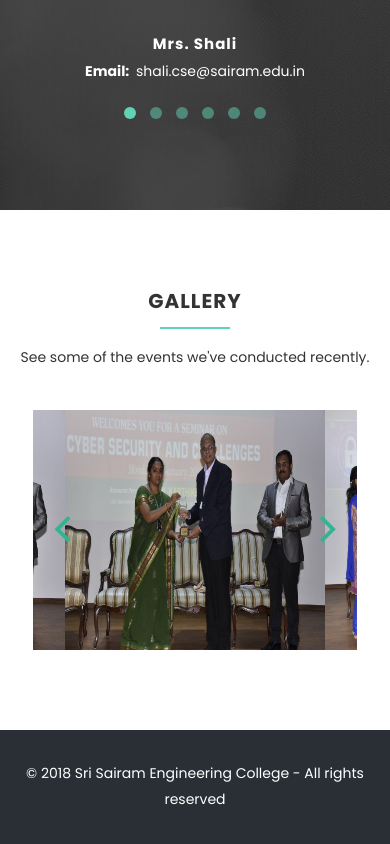
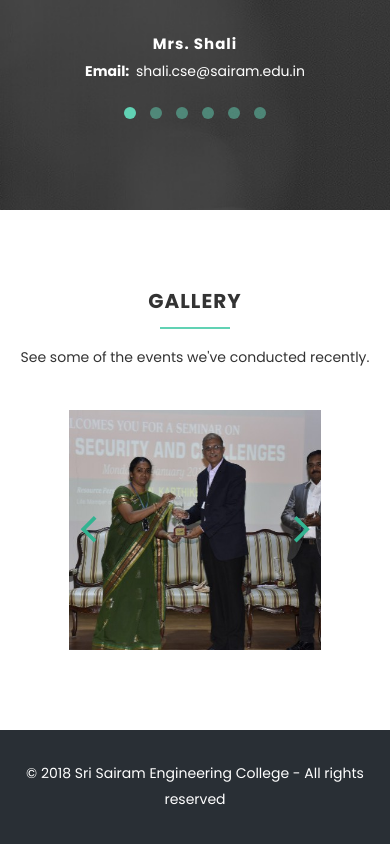
Before and after one commit to thecyberclub/client, a website: page public/index.html in a window 390 px wide. Shown: the part 3706-4550 px from the top of the page. Drawn offline with Linux system fonts and the light colour scheme.

Commit message:
fixed footer css

```diff
--- a/public/css/main.css
+++ b/public/css/main.css
@@ -1238,7 +1238,7 @@ footer {
 
 .copyright {
   margin-top: 10px;
-  float: right;
+  /* float: right; */
 }
 
 .copyright p {
@@ -1360,13 +1360,21 @@ footer {
 
 @media only screen and (max-width: 600px) {
     .carousel-1{
-      width: 90% !important;
+      width: 70% !important;
       height: 240px !important;
     }
 
     .res-img{
       height: 240px;
-      width: 260px;
+      width: 360px;
+    }
+
+    .flickity-prev-next-button.previous {
+      left: 0px !important;
+    }
+
+    .flickity-prev-next-button.next {
+      right: 0px !important;
     }
 
     .flickity-prev-next-button{
```
